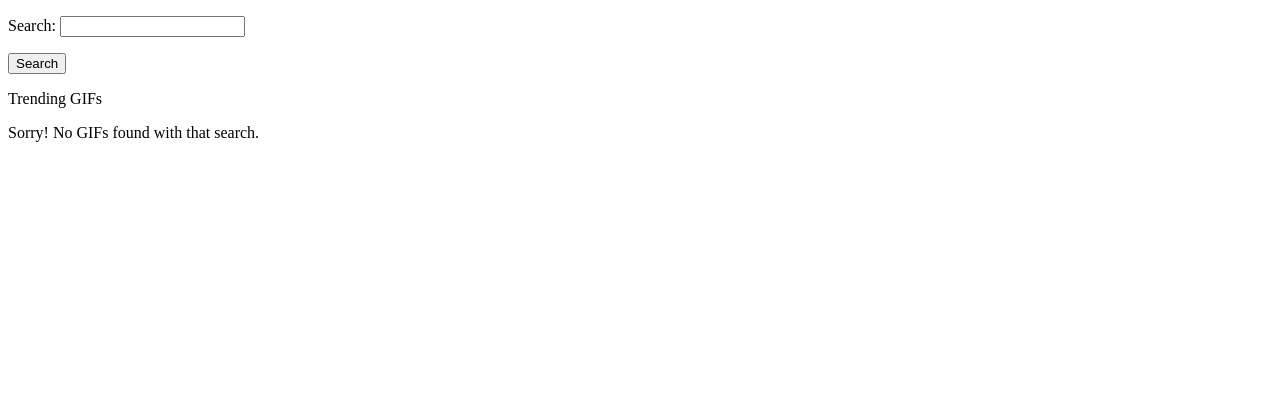
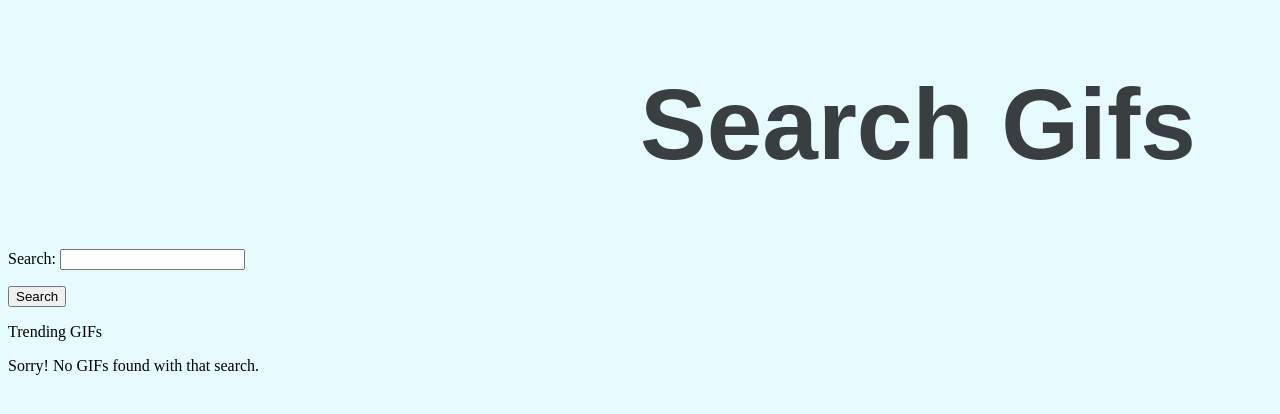
Before and after one commit to angelinaolmedo7/Gifsearch, a Flask app: page / in a window 1280 px wide. Shown: the top 414 px of the page. Run offline with Flask 2, Linux system fonts and the light colour scheme; data that the repository does not hold is empty.

Commit message:
basic styling added

```diff
--- a/static/style.css
+++ b/static/style.css
@@ -0,0 +1,14 @@
+h1 {
+    font-size: 100px;
+    font-family: Arial, Helvetica, sans-serif;
+    float: center;
+    margin-left: 50%;
+}
+
+body {
+    background-color: #E5FBFE;
+}
+
+#title {
+    color: #393F40;
+}
--- a/templates/index.html
+++ b/templates/index.html
@@ -4,6 +4,9 @@
 
 
 {% block body %}
+<div id='title'>
+   <h1>Search Gifs</h1>
+</div>
 <!-- TODO: Make an HTML form containing a search box and a submit button to add
     the search term to the query string -->
 <form action='/'>
```
